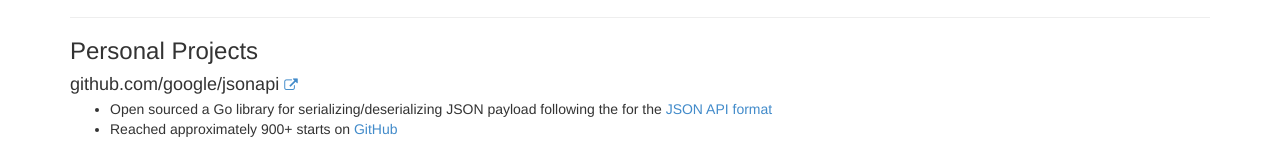
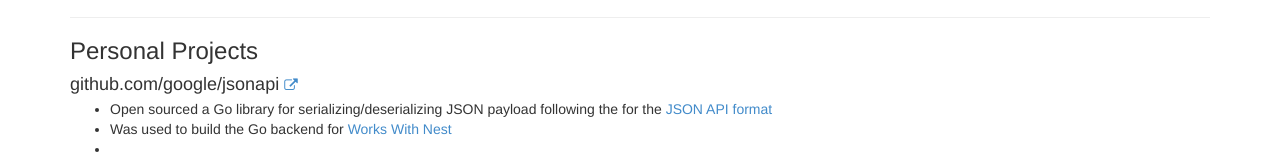
Before and after one commit to aren55555/aren55555.github.io, a plain HTML site: page resume/index.html in a window 1280 px wide. Shown: the part 1798-1959 px from the top of the page. Drawn offline with nearby package versions, Linux system fonts and the light colour scheme.

Commit message:
Update index.html

```diff
--- a/resume/index.html
+++ b/resume/index.html
@@ -242,6 +242,7 @@
 			    <h4 class="media-heading">github.com/google/jsonapi <small><a href="https://github.com/google/jsonapi"><i class="fa fa-external-link" data-url="https://github.com/google/jsonapi"></i></a></small></h4>
 					<ul>
 						<li>Open sourced a Go library for serializing/deserializing JSON payload following the for the <a href="https://jsonapi.org/">JSON API format</a></li>
+						<li>Was used to build the Go backend for <a href="https://workswith.nest.com">Works With Nest</a><li>
 						<li>Reached approximately 900+ starts on <a href="https://github.com/google/jsonapi">GitHub</a></li>
 					</ul>
 				</div>
```
